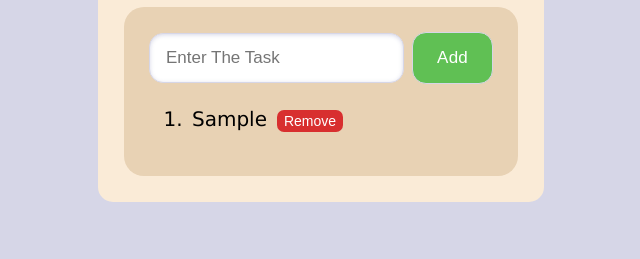
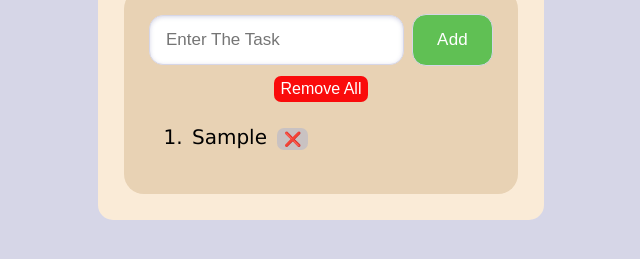
Before and after one commit to rasmi29/web-dev-cohort, a plain HTML site: page JAVASCRIPT/DOM/TODO/index.html in a window 1280 px wide. Both pictures are taken after typing "Sample" into the empty fields and a click on the button "Add". Shown: the part 277-536 px from the top of the page, without its empty margins (319-959 px from the left). Drawn offline with Linux system fonts and the light colour scheme.

Commit message:
Remove all feature added in todo

```diff
--- a/JAVASCRIPT/DOM/TODO/index.html
+++ b/JAVASCRIPT/DOM/TODO/index.html
@@ -14,6 +14,9 @@
           <input type="text" placeholder="Enter The Task" id="taskname" />
           <button id="add">Add</button>
         </div>
+        <div id="rmall">
+          <button id="removeall">Remove All</button>
+        </div>
         <div class="tasks">
           <ul id="tasklist"></ul>
         </div>
--- a/JAVASCRIPT/DOM/TODO/index.js
+++ b/JAVASCRIPT/DOM/TODO/index.js
@@ -1,20 +1,36 @@
-const taskname = document.getElementById('taskname');
+const taskname = document.getElementById("taskname");
 const add = document.getElementById("add");
 const tasklist = document.getElementById("tasklist");
+const removeall = document.getElementById("removeall");
 
-add.addEventListener("click",function(){
+// Hide "Remove All" button initially
+removeall.style.display = "none";
+
+add.addEventListener("click", function () {
   if (taskname.value.trim() === "") return;
+
   const li = document.createElement("li");
   li.innerText = taskname.value;
 
   const cancel = document.createElement("button");
-    cancel.innerText = "Remove";
-    cancel.classList.add = "remove";
+  cancel.innerText = "❌";
+  cancel.classList.add("remove");
   li.appendChild(cancel);
 
   tasklist.appendChild(li);
   taskname.value = "";
-    cancel.addEventListener("click",function(){
+
+  removeall.style.display = "block"; // Show "Remove All" button when a task is added
+
+  cancel.addEventListener("click", function () {
     tasklist.removeChild(li);
-    })
-})
+    if (tasklist.children.length === 0) {
+      removeall.style.display = "none"; // Hide button when no tasks remain
+    }
+  });
+});
+
+removeall.addEventListener("click", function () {
+  tasklist.innerHTML = "";
+  removeall.style.display = "none"; // Hide button when all tasks are removed
+});
--- a/JAVASCRIPT/DOM/TODO/style.css
+++ b/JAVASCRIPT/DOM/TODO/style.css
@@ -74,7 +74,7 @@ body {
   margin-left: 10px;
   font-size: 14px;
   border: none;
-  background-color: #d82f2f;
+  background-color: #c9c2c2;
   color: white;
   border-radius: 7px;
   padding: 3px 7px;
@@ -83,3 +83,18 @@ body {
 .tasks {
   margin-top: 20px;
 }
+#removeall{
+  text-align: center;
+  font-size: 16px;
+  border: none;
+  background-color: #fa0b0b;
+  color: white;
+  border-radius: 7px;
+  padding: 4px 7px;
+  margin-top: 10px;
+}
+#rmall{
+  display: flex;
+  justify-content: center;
+  align-items: center;
+}
```
Lines whose indentation alone changed are shown as unchanged.
